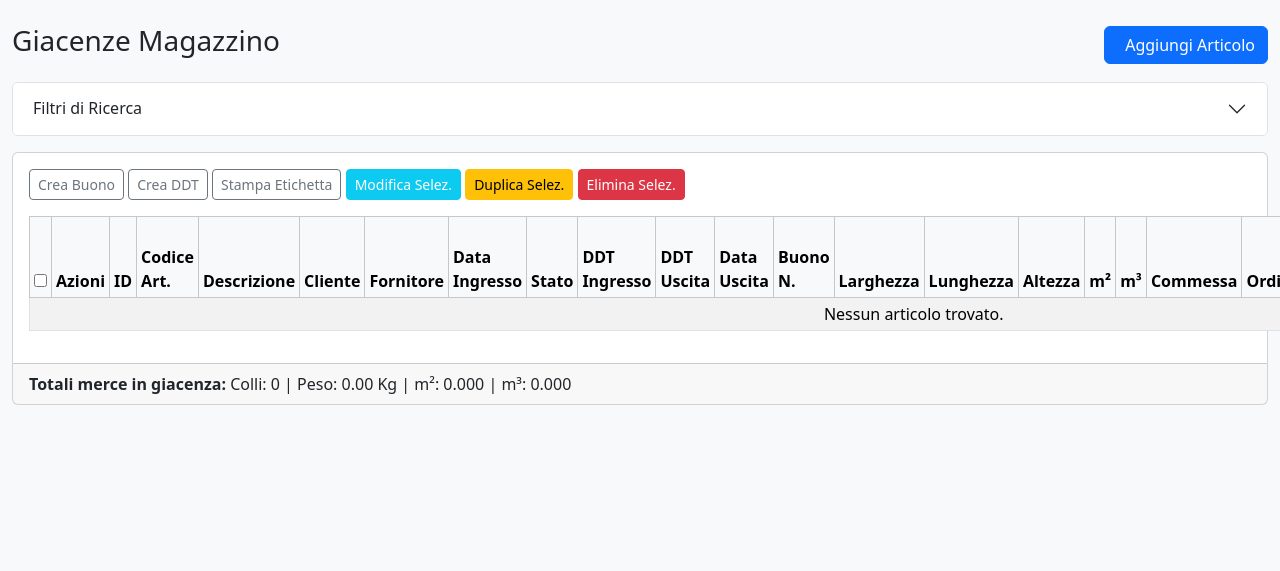
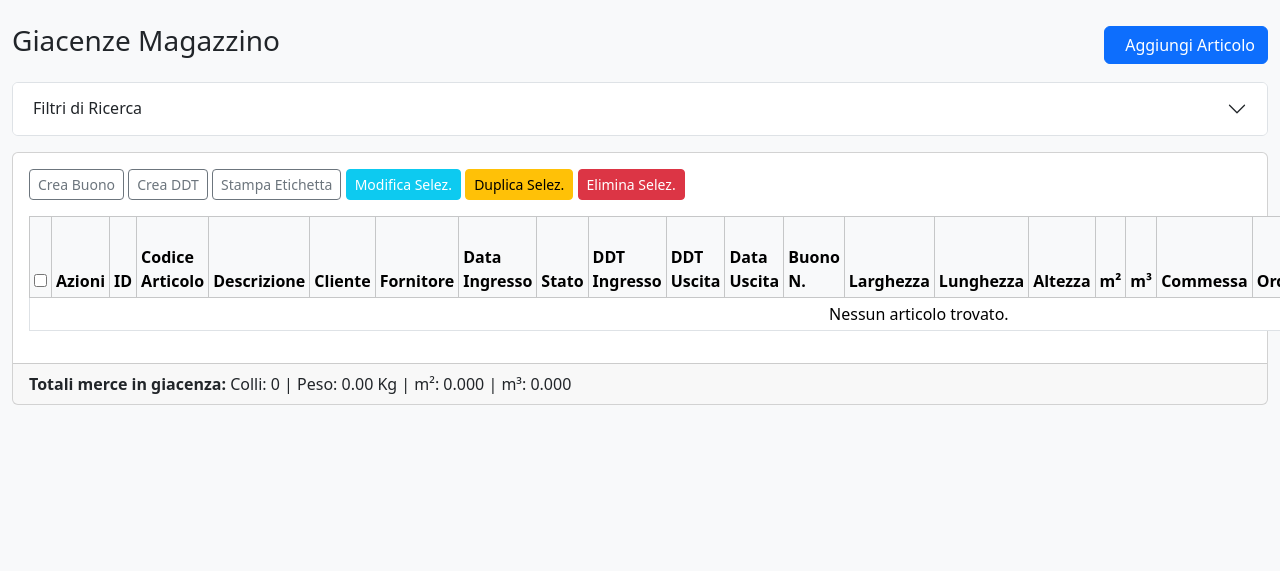
Before and after one commit to Camarsrl/gestionale_web, a Flask app: page /giacenze in a window 1280 px wide; the page is wider, and only the part inside the window is pictured. Shown: the part 66-637 px from the top of that part. Run offline with Flask 3, Linux system fonts and the light colour scheme; the visitor is signed in with stand-in values (Sample User, id 1); data that the repository does not hold is empty.

Commit message:
Update index.html

```diff
--- a/templates/index.html
+++ b/templates/index.html
@@ -9,8 +9,11 @@
     }
     .table-container {
         flex-grow: 1;
-        overflow: auto;
+        overflow-x: auto;
+        overflow-y: auto;
         position: relative;
+        border: 1px solid #ddd;
+        border-radius: 6px;
     }
     .table-giacenze {
         table-layout: fixed;
@@ -22,6 +25,9 @@
         top: 0;
         z-index: 2;
         background-color: #e9ecef;
+    }
+    .table-giacenze tbody tr:nth-child(even) {
+        background-color: #f8f9fa;
     }
     .table-giacenze th,
     .table-giacenze td {
@@ -44,7 +50,6 @@
 </style>
 {% endblock %}
 
-
 {% block content %}
 <div class="content-wrapper">
     <div class="d-flex justify-content-between align-items-center mb-3">
@@ -54,38 +59,74 @@
         </a>
     </div>
 
+    <!-- FILTRI -->
     <div class="accordion mb-3" id="filtriAccordion">
         <div class="accordion-item">
             <h2 class="accordion-header" id="headingOne">
-                <button class="accordion-button collapsed" type="button" data-bs-toggle="collapse" data-bs-target="#collapseFiltri" aria-expanded="false" aria-controls="collapseFiltri">
+                <button class="accordion-button collapsed" type="button" data-bs-toggle="collapse"
+                    data-bs-target="#collapseFiltri" aria-expanded="false" aria-controls="collapseFiltri">
                     Filtri di Ricerca
                 </button>
             </h2>
-            <div id="collapseFiltri" class="accordion-collapse collapse" aria-labelledby="headingOne" data-bs-parent="#filtriAccordion">
+            <div id="collapseFiltri" class="accordion-collapse collapse" aria-labelledby="headingOne"
+                data-bs-parent="#filtriAccordion">
                 <div class="accordion-body">
                     <form method="get" action="{{ url_for('visualizza_giacenze') }}">
                         <div class="row g-3">
-                            <div class="col-md-2"><label class="form-label">ID</label><input type="text" name="id" class="form-control form-control-sm" value="{{ filters.get('id', '') }}"></div>
-                            <div class="col-md-2"><label class="form-label">Commessa</label><input type="text" name="commessa" class="form-control form-control-sm" value="{{ filters.get('commessa', '') }}"></div>
-                            <div class="col-md-2"><label class="form-label">Cliente</label><input type="text" name="cliente" class="form-control form-control-sm" value="{{ filters.get('cliente', '') }}"></div>
-                            <div class="col-md-2"><label class="form-label">Fornitore</label><input type="text" name="fornitore" class="form-control form-control-sm" value="{{ filters.get('fornitore', '') }}"></div>
-                            <div class="col-md-2"><label class="form-label">N. Arrivo</label><input type="text" name="n_arrivo" class="form-control form-control-sm" value="{{ filters.get('n_arrivo', '') }}"></div>
-                            <div class="col-md-2"><label class="form-label">Stato</label><input type="text" name="stato" class="form-control form-control-sm" value="{{ filters.get('stato', '') }}"></div>
-                            <div class="col-md-4"><label class="form-label">Codice Articolo</label><input type="text" name="codice_articolo" class="form-control form-control-sm" value="{{ filters.get('codice_articolo', '') }}"></div>
-                            <div class="col-md-4"><label class="form-label">Descrizione</label><input type="text" name="descrizione" class="form-control form-control-sm" value="{{ filters.get('descrizione', '') }}"></div>
-                            <div class="col-md-4"><label class="form-label">Serial Number</label><input type="text" name="serial_number" class="form-control form-control-sm" value="{{ filters.get('serial_number', '') }}"></div>
-                            <div class="col-md-3"><label class="form-label">Posizione</label><input type="text" name="posizione" class="form-control form-control-sm" value="{{ filters.get('posizione', '') }}"></div>
-                            <div class="col-md-3"><label class="form-label">Mezzo in Uscita</label><input type="text" name="mezzi_in_uscita" class="form-control form-control-sm" value="{{ filters.get('mezzi_in_uscita', '') }}"></div>
-                            <div class="col-md-3"><label class="form-label">Ns. Rif.</label><input type="text" name="ns_rif" class="form-control form-control-sm" value="{{ filters.get('ns_rif', '') }}"></div>
-                            <div class="col-md-3"><label class="form-label">Protocollo</label><input type="text" name="protocollo" class="form-control form-control-sm" value="{{ filters.get('protocollo', '') }}"></div>
-                            <div class="col-md-3"><label class="form-label">Data Ingresso (Da)</label><input type="date" name="data_ingresso_da" class="form-control form-control-sm" value="{{ filters.get('data_ingresso_da', '') }}"></div>
-                            <div class="col-md-3"><label class="form-label">Data Ingresso (A)</label><input type="date" name="data_ingresso_a" class="form-control form-control-sm" value="{{ filters.get('data_ingresso_a', '') }}"></div>
-                            <div class="col-md-3"><label class="form-label">Data Uscita (Da)</label><input type="date" name="data_uscita_da" class="form-control form-control-sm" value="{{ filters.get('data_uscita_da', '') }}"></div>
-                            <div class="col-md-3"><label class="form-label">Data Uscita (A)</label><input type="date" name="data_uscita_a" class="form-control form-control-sm" value="{{ filters.get('data_uscita_a', '') }}"></div>
+                            <div class="col-md-2"><label class="form-label">ID</label><input type="text" name="id"
+                                    class="form-control form-control-sm" value="{{ filters.get('id', '') }}"></div>
+                            <div class="col-md-2"><label class="form-label">Commessa</label><input type="text"
+                                    name="commessa" class="form-control form-control-sm"
+                                    value="{{ filters.get('commessa', '') }}"></div>
+                            <div class="col-md-2"><label class="form-label">Cliente</label><input type="text"
+                                    name="cliente" class="form-control form-control-sm"
+                                    value="{{ filters.get('cliente', '') }}"></div>
+                            <div class="col-md-2"><label class="form-label">Fornitore</label><input type="text"
+                                    name="fornitore" class="form-control form-control-sm"
+                                    value="{{ filters.get('fornitore', '') }}"></div>
+                            <div class="col-md-2"><label class="form-label">N. Arrivo</label><input type="text"
+                                    name="n_arrivo" class="form-control form-control-sm"
+                                    value="{{ filters.get('n_arrivo', '') }}"></div>
+                            <div class="col-md-2"><label class="form-label">Stato</label><input type="text" name="stato"
+                                    class="form-control form-control-sm" value="{{ filters.get('stato', '') }}"></div>
+                            <div class="col-md-4"><label class="form-label">Codice Articolo</label><input type="text"
+                                    name="codice_articolo" class="form-control form-control-sm"
+                                    value="{{ filters.get('codice_articolo', '') }}"></div>
+                            <div class="col-md-4"><label class="form-label">Descrizione</label><input type="text"
+                                    name="descrizione" class="form-control form-control-sm"
+                                    value="{{ filters.get('descrizione', '') }}"></div>
+                            <div class="col-md-4"><label class="form-label">Serial Number</label><input type="text"
+                                    name="serial_number" class="form-control form-control-sm"
+                                    value="{{ filters.get('serial_number', '') }}"></div>
+                            <div class="col-md-3"><label class="form-label">Posizione</label><input type="text"
+                                    name="posizione" class="form-control form-control-sm"
+                                    value="{{ filters.get('posizione', '') }}"></div>
+                            <div class="col-md-3"><label class="form-label">Mezzo in Uscita</label><input type="text"
+                                    name="mezzi_in_uscita" class="form-control form-control-sm"
+                                    value="{{ filters.get('mezzi_in_uscita', '') }}"></div>
+                            <div class="col-md-3"><label class="form-label">Ns. Rif.</label><input type="text"
+                                    name="ns_rif" class="form-control form-control-sm"
+                                    value="{{ filters.get('ns_rif', '') }}"></div>
+                            <div class="col-md-3"><label class="form-label">Protocollo</label><input type="text"
+                                    name="protocollo" class="form-control form-control-sm"
+                                    value="{{ filters.get('protocollo', '') }}"></div>
+                            <div class="col-md-3"><label class="form-label">Data Ingresso (Da)</label><input type="date"
+                                    name="data_ingresso_da" class="form-control form-control-sm"
+                                    value="{{ filters.get('data_ingresso_da', '') }}"></div>
+                            <div class="col-md-3"><label class="form-label">Data Ingresso (A)</label><input type="date"
+                                    name="data_ingresso_a" class="form-control form-control-sm"
+                                    value="{{ filters.get('data_ingresso_a', '') }}"></div>
+                            <div class="col-md-3"><label class="form-label">Data Uscita (Da)</label><input type="date"
+                                    name="data_uscita_da" class="form-control form-control-sm"
+                                    value="{{ filters.get('data_uscita_da', '') }}"></div>
+                            <div class="col-md-3"><label class="form-label">Data Uscita (A)</label><input type="date"
+                                    name="data_uscita_a" class="form-control form-control-sm"
+                                    value="{{ filters.get('data_uscita_a', '') }}"></div>
                         </div>
                         <hr>
                         <div class="d-flex justify-content-end">
-                            <a href="{{ url_for('visualizza_giacenze') }}" class="btn btn-sm btn-outline-secondary me-2">Reset Filtri</a>
+                            <a href="{{ url_for('visualizza_giacenze') }}"
+                                class="btn btn-sm btn-outline-secondary me-2">Reset Filtri</a>
                             <button type="submit" class="btn btn-sm btn-primary">Applica Filtri</button>
                         </div>
                     </form>
@@ -94,26 +135,32 @@
         </div>
     </div>
 
+    <!-- TABELLA GIACENZE -->
     <div class="card d-flex flex-column flex-grow-1">
         <div class="card-body d-flex flex-column">
             <div class="mb-3">
-                <button class="btn btn-sm btn-outline-secondary" onclick="handleBulkAction('{{ url_for('buono_setup') }}')">Crea Buono</button>
-                <button class="btn btn-sm btn-outline-secondary" onclick="handleBulkAction('{{ url_for('ddt_setup') }}')">Crea DDT</button>
-                <button class="btn btn-sm btn-outline-secondary" onclick="handleBulkAction('{{ url_for('etichetta_manuale') }}')">Stampa Etichetta</button>
-                <button class="btn btn-sm btn-info text-white" onclick="handleBulkAction('{{ url_for('edit_multiple') }}')">Modifica Selez.</button>
-                <button class="btn btn-sm btn-warning" onclick="handleBulkAction('{{ url_for('duplica_articolo') }}')">Duplica Selez.</button>
+                <button class="btn btn-sm btn-outline-secondary"
+                    onclick="handleBulkAction('{{ url_for('buono_setup') }}')">Crea Buono</button>
+                <button class="btn btn-sm btn-outline-secondary"
+                    onclick="handleBulkAction('{{ url_for('ddt_setup') }}')">Crea DDT</button>
+                <button class="btn btn-sm btn-outline-secondary"
+                    onclick="handleBulkAction('{{ url_for('etichetta_manuale') }}')">Stampa Etichetta</button>
+                <button class="btn btn-sm btn-info text-white"
+                    onclick="handleBulkAction('{{ url_for('edit_multiple') }}')">Modifica Selez.</button>
+                <button class="btn btn-sm btn-warning"
+                    onclick="handleBulkAction('{{ url_for('duplica_articolo') }}')">Duplica Selez.</button>
                 <button class="btn btn-sm btn-danger" onclick="deleteSelected()">Elimina Selez.</button>
             </div>
 
             <form id="bulk-form" class="flex-grow-1" style="min-height: 0;">
                 <div class="table-container h-100">
-                    <table class="table table-bordered table-hover table-sm table-striped table-giacenze">
+                    <table class="table table-bordered table-hover table-sm table-giacenze">
                         <thead>
                             <tr class="table-light">
                                 <th class="col-check"><input type="checkbox" id="select-all"></th>
                                 <th class="col-azioni">Azioni</th>
                                 <th class="col-id">ID</th>
-                                <th class="col-codice">Codice Art.</th>
+                                <th class="col-codice">Codice Articolo</th>
                                 <th class="col-desc">Descrizione</th>
                                 <th class="col-cliente">Cliente</th>
                                 <th class="col-fornitore">Fornitore</th>
@@ -142,35 +189,37 @@
                         </thead>
                         <tbody>
                             {% for articolo in articoli %}
-                            <tr class="{{ 'table-secondary text-muted' if articolo.stato == 'Uscito' else '' }}">
-                                <td><input type="checkbox" name="ids" value="{{ articolo.id }}" class="form-check-input"></td>
-                                <td><a href="{{ url_for('edit_articolo', id=articolo.id) }}" class="btn btn-sm btn-primary">Mod.</a></td>
-                                <td>{{ articolo.id | default('', true) }}</td>
-                                <td>{{ articolo.codice_articolo | default('', true) }}</td>
-                                <td>{{ articolo.descrizione | default('', true) }}</td>
-                                <td>{{ articolo.cliente | default('', true) }}</td>
-                                <td>{{ articolo.fornitore | default('', true) }}</td>
+                            <tr style="background-color: {{ '#f8f9fa' if loop.index0 % 2 == 0 else 'white' }};">
+                                <td><input type="checkbox" name="ids" value="{{ articolo.id }}"
+                                        class="form-check-input"></td>
+                                <td><a href="{{ url_for('edit_articolo', id=articolo.id) }}"
+                                        class="btn btn-sm btn-primary">Mod.</a></td>
+                                <td>{{ articolo.id }}</td>
+                                <td>{{ articolo.codice_articolo }}</td>
+                                <td>{{ articolo.descrizione }}</td>
+                                <td>{{ articolo.cliente }}</td>
+                                <td>{{ articolo.fornitore }}</td>
                                 <td>{{ articolo.data_ingresso.strftime('%d/%m/%Y') if articolo.data_ingresso }}</td>
-                                <td>{{ articolo.stato | default('', true) }}</td>
-                                <td>{{ articolo.n_ddt_ingresso | default('', true) }}</td>
-                                <td>{{ articolo.n_ddt_uscita | default('', true) }}</td>
+                                <td>{{ articolo.stato }}</td>
+                                <td>{{ articolo.n_ddt_ingresso }}</td>
+                                <td>{{ articolo.n_ddt_uscita }}</td>
                                 <td>{{ articolo.data_uscita.strftime('%d/%m/%Y') if articolo.data_uscita }}</td>
-                                <td>{{ articolo.buono_n | default('', true) }}</td>
-                                <td>{{ '%.2f'|format(articolo.larghezza|float) if articolo.larghezza is not none }}</td>
-                                <td>{{ '%.2f'|format(articolo.lunghezza|float) if articolo.lunghezza is not none }}</td>
-                                <td>{{ '%.2f'|format(articolo.altezza|float) if articolo.altezza is not none }}</td>
-                                <td>{{ '%.3f'|format(articolo.m2|float) if articolo.m2 is not none }}</td>
-                                <td>{{ '%.3f'|format(articolo.m3|float) if articolo.m3 is not none }}</td>
-                                <td>{{ articolo.commessa | default('', true) }}</td>
-                                <td>{{ articolo.ordine | default('', true) }}</td>
-                                <td>{{ articolo.n_colli | default('', true) }}</td>
-                                <td>{{ articolo.peso | default('', true) }}</td>
-                                <td>{{ articolo.posizione | default('', true) }}</td>
-                                <td>{{ articolo.protocollo | default('', true) }}</td>
-                                <td>{{ articolo.serial_number | default('', true) }}</td>
-                                <td>{{ articolo.n_arrivo | default('', true) }}</td>
-                                <td>{{ articolo.ns_rif | default('', true) }}</td>
-                                <td>{{ articolo.mezzi_in_uscita | default('', true) }}</td>
+                                <td>{{ articolo.buono_n }}</td>
+                                <td>{{ articolo.larghezza }}</td>
+                                <td>{{ articolo.lunghezza }}</td>
+                                <td>{{ articolo.altezza }}</td>
+                                <td>{{ articolo.m2 }}</td>
+                                <td>{{ articolo.m3 }}</td>
+                                <td>{{ articolo.commessa }}</td>
+                                <td>{{ articolo.ordine }}</td>
+                                <td>{{ articolo.n_colli }}</td>
+                                <td>{{ articolo.peso }}</td>
+                                <td>{{ articolo.posizione }}</td>
+                                <td>{{ articolo.protocollo }}</td>
+                                <td>{{ articolo.serial_number }}</td>
+                                <td>{{ articolo.n_arrivo }}</td>
+                                <td>{{ articolo.ns_rif }}</td>
+                                <td>{{ articolo.mezzi_in_uscita }}</td>
                             </tr>
                             {% else %}
                             <tr>
@@ -195,10 +244,8 @@
 
 {% block extra_js %}
 <script>
-document.getElementById('select-all').addEventListener('change', function(e) {
-    document.querySelectorAll('input[name="ids"]').forEach(checkbox => {
-        checkbox.checked = e.target.checked;
-    });
+document.getElementById('select-all').addEventListener('change', function (e) {
+    document.querySelectorAll('input[name="ids"]').forEach(cb => cb.checked = e.target.checked);
 });
 
 function getSelectedIds() {
@@ -216,7 +263,7 @@
             alert("Seleziona un solo articolo per la duplicazione.");
             return;
         }
-        window.location.href = url + '?ids='=' + ids[0];
+        window.location.href = url + '?ids=' + ids[0];
         return;
     }
     window.location.href = url + '?ids=' + ids.join(',');
@@ -232,11 +279,11 @@
         const form = document.createElement('form');
         form.method = 'post';
         form.action = '{{ url_for("bulk_delete") }}';
-        const hiddenInput = document.createElement('input');
-        hiddenInput.type = 'hidden';
-        hiddenInput.name = 'selected_ids';
-        hiddenInput.value = ids.join(',');
-        form.appendChild(hiddenInput);
+        const hidden = document.createElement('input');
+        hidden.type = 'hidden';
+        hidden.name = 'selected_ids';
+        hidden.value = ids.join(',');
+        form.appendChild(hidden);
         document.body.appendChild(form);
         form.submit();
     }
```
